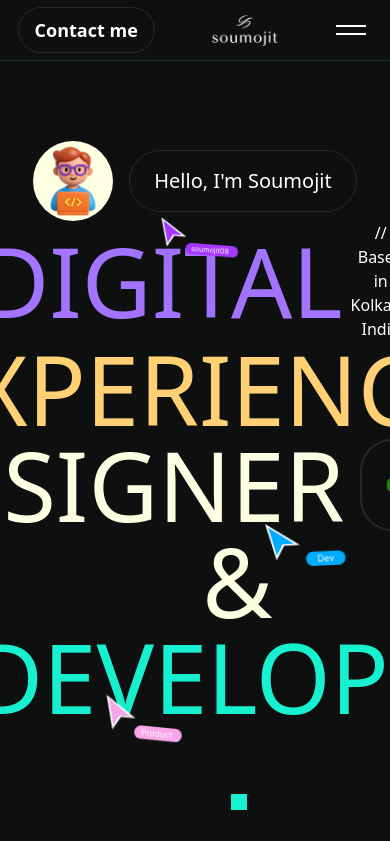
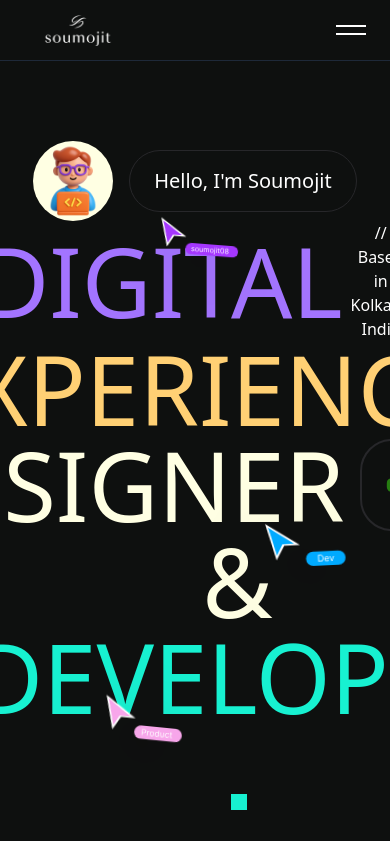
Before and after one commit to Soumojit08/portfolio-react, a React (Vite) app: page / in a window 390 px wide. Shown: the top 841 px of the page. Built offline with nearby package versions, Linux system fonts and the light colour scheme.

Commit message:
responsive

```diff
--- a/src/components/CardNav.jsx
+++ b/src/components/CardNav.jsx
@@ -186,7 +186,7 @@ const CardNav = ({
             drag
             dragConstraints={{ left: 5, right: 5, top: 0, bottom: 0 }}
             whileHover={{ backgroundColor: "#ffffe3", color: "#111" }}
-            className="bg-transparent py-2 px-4 font-semibold border-[1.5px] border-zinc-800 rounded-4xl text-lg cursor-pointer flex items-center gap-2 relative overflow-hidden"
+            className="hidden md:inline-flex bg-transparent py-2 px-4 font-semibold border-[1.5px] border-zinc-800 rounded-4xl text-lg cursor-pointer items-center gap-2 relative overflow-hidden"
           >
             <span className="relative z-10">Contact me</span>
           </motion.button>
```
